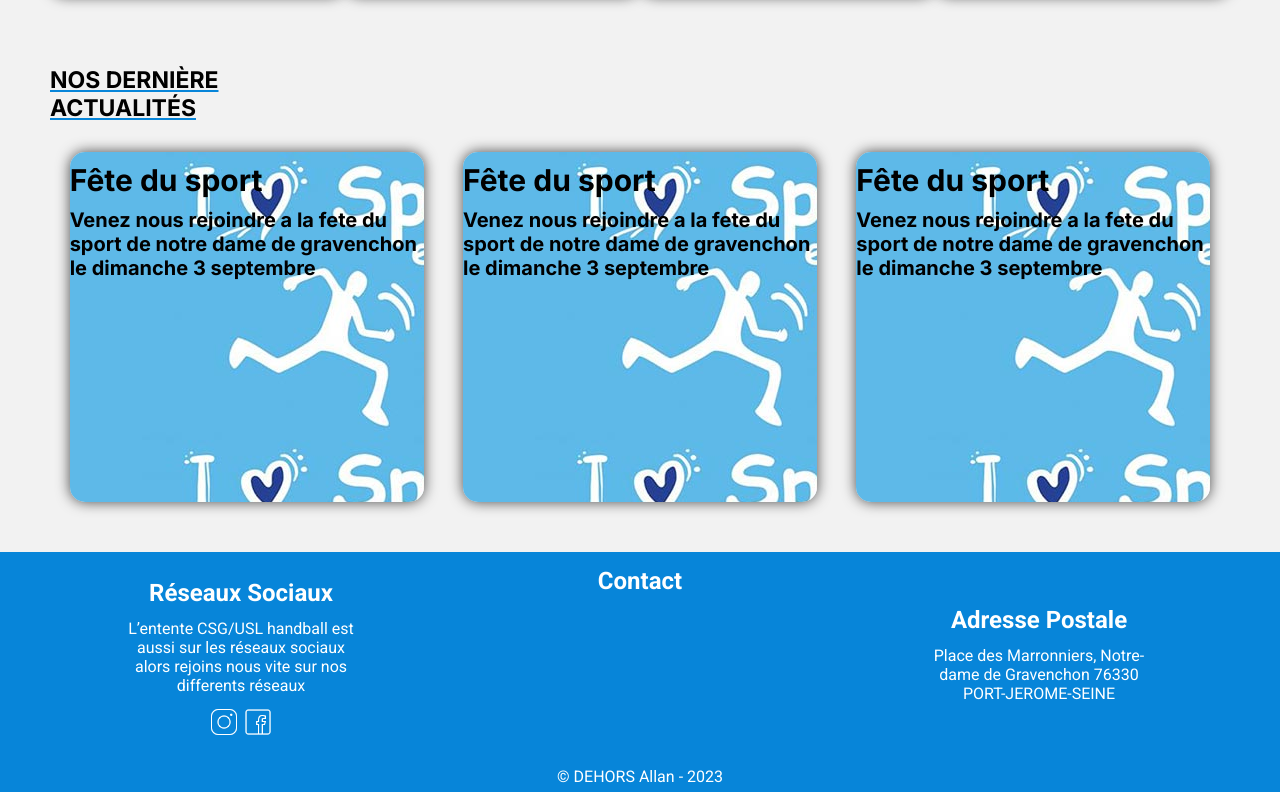
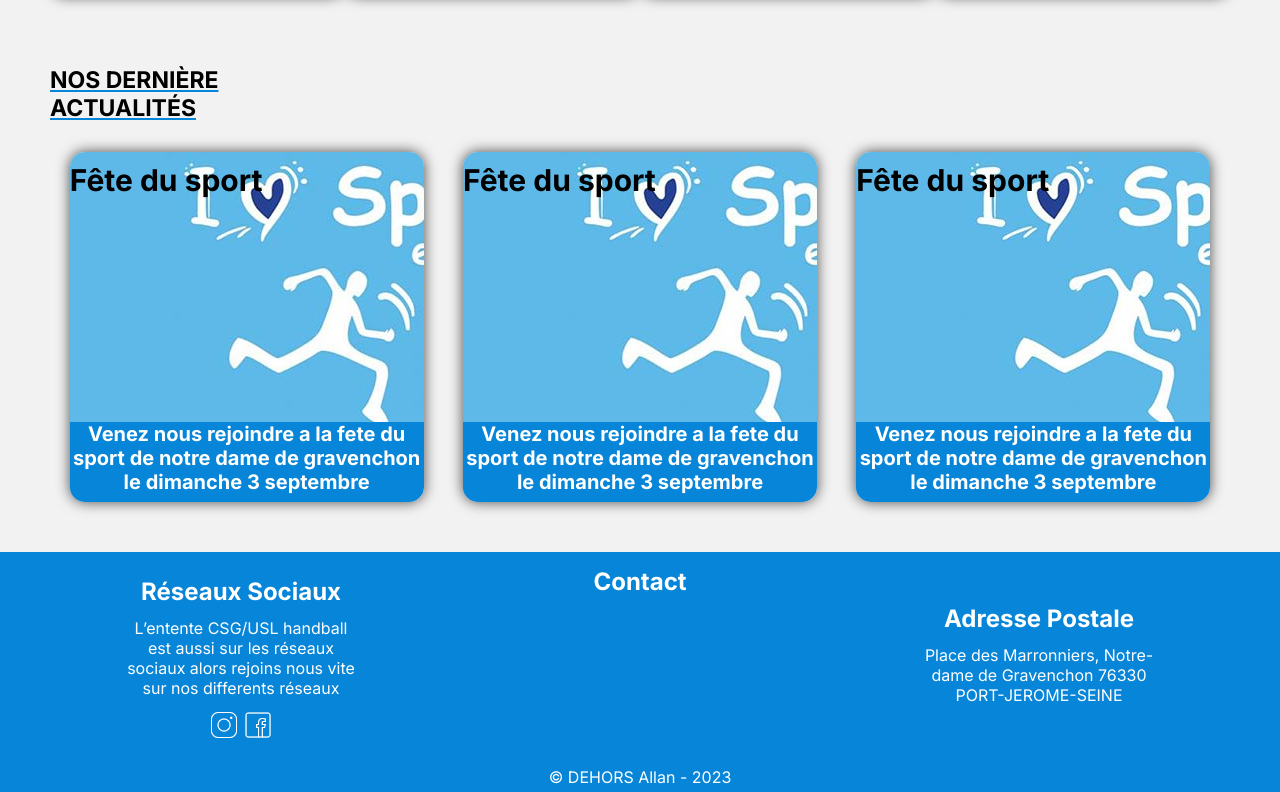
Before and after one commit to AllanDHS/CSG-USL, a PHP site: page /controllers/controller-home.php in a window 1280 px wide. Shown: the part 1578-2370 px from the top of the page. Run offline with PHP 8.4, Linux system fonts and the light colour scheme.

Commit message:
MajHomePage

```diff
--- a/assets/style/style.css
+++ b/assets/style/style.css
@@ -334,6 +334,7 @@
     display: flex;
     flex-direction: column;
 
+
 }
 
 .actuHomePage .containerActu{
@@ -344,6 +345,7 @@
     margin-left: 50px;
     margin-right: 50px;
     padding-bottom: 50px;
+
 }
 
 
@@ -369,6 +371,7 @@
     background-image: url(../image/PIS-sport-en-fete-2018.jpg);
     border-radius: 15px;
     box-shadow: 0 0 14px rgba(0, 0, 0, 0.7);
+    position: relative;
 }
 
 .actuHomePage .Actu .titleActu {
@@ -381,8 +384,13 @@
 .actuHomePage .Actu .textActu{
     font-size: 20px;
     font-weight: 700;
-    text-align: bottom;
-    padding-top: 10px;
+    height: 80px;
+    position: absolute;
+    bottom: 0;
+    text-align: center;
+    background-color: #0785D9;
+    color: white;
+    border-radius: 0 0 15px 15px;
 
 }
 
@@ -485,7 +493,7 @@ footer{
     width: 100vw;
     height: 30vh;
     align-items: center;
-    font-family: 'Roboto', sans-serif;
+    font-family: 'Inter', sans-serif;
 
 }
 
```
